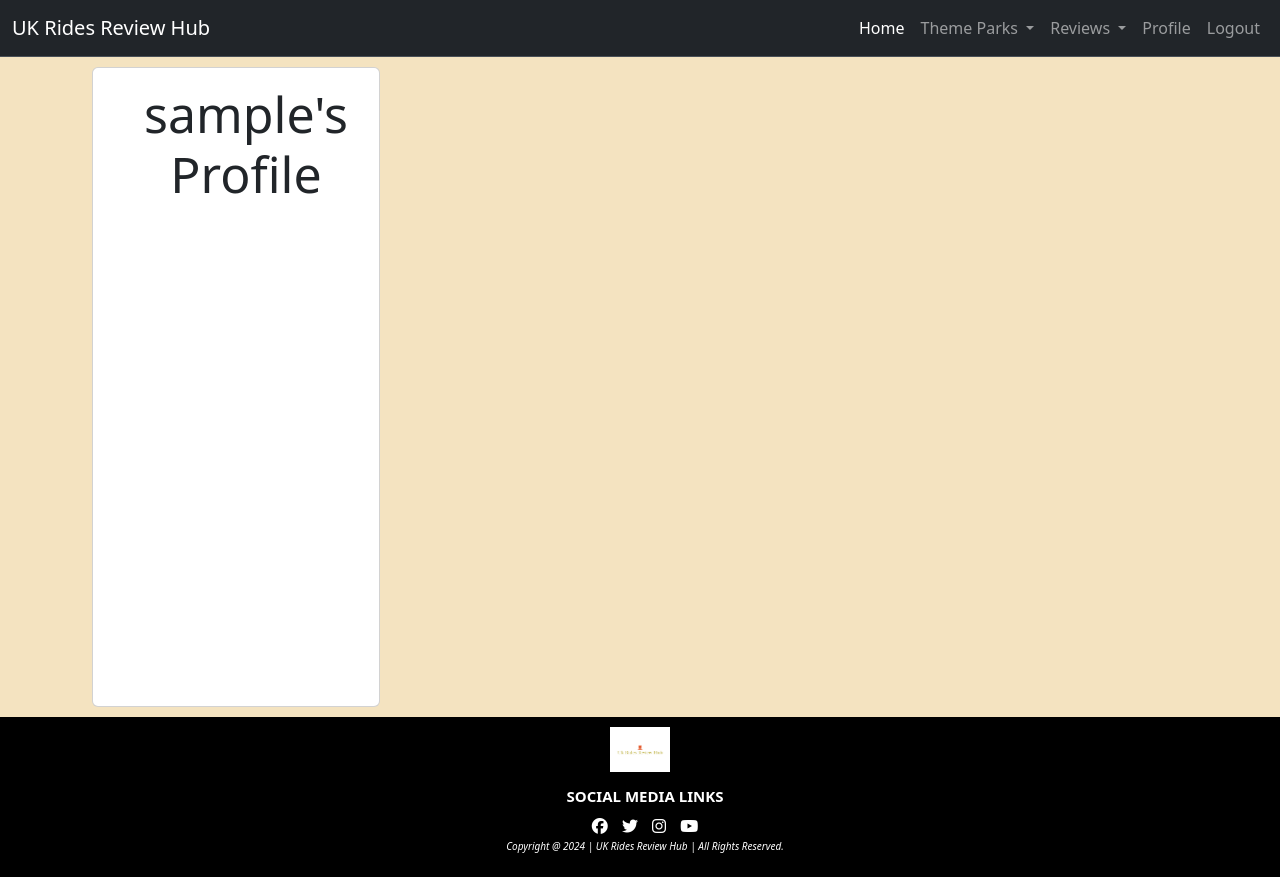
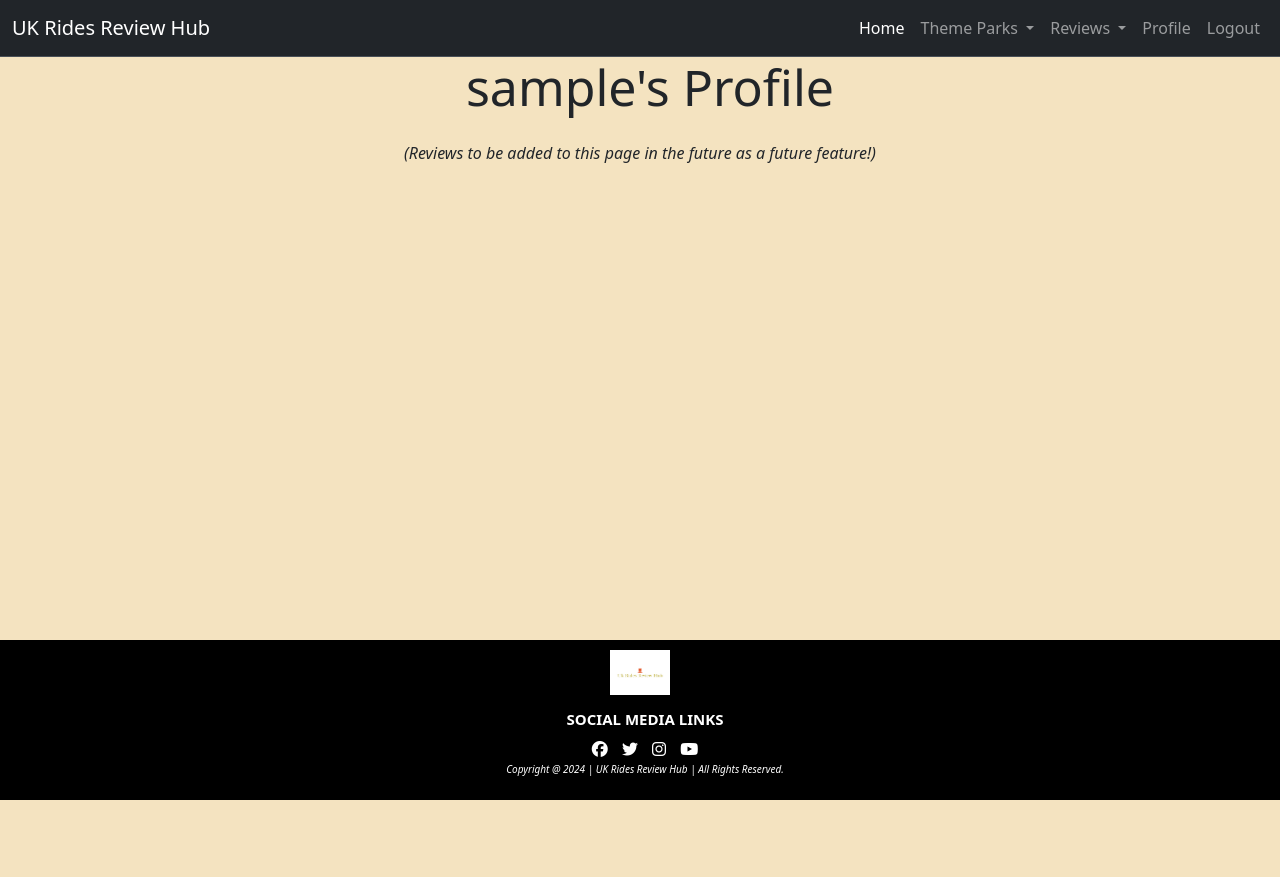
Before and after one commit to hannahro15/Theme-park-reviews-site, a Flask app: page /profile/1 in a window 1280 px wide. After the commit the page ends 800 px from the top, so only its background shows below. Run offline with Flask 3, Linux system fonts and the light colour scheme; the visitor is signed in with stand-in values (Sample User, id 1); a database or web service that is not in the repository returns one stand-in record (values such as "Sample title"); some libraries are stand-ins or nearby versions.

Commit message:
Simplify and edit profile page

```diff
--- a/templates/profile.html
+++ b/templates/profile.html
@@ -1,12 +1,11 @@
 {% extends "base.html" %}
 {% block content %}
 
-<div class="card" style="width: 18rem;">
-  <div class="card-body">
-    <h3 class="card-title">
-      {{ username }}'s Profile
-    </h3>
-  </div>
-</div>
+<h3 class="card-title">
+  {{ username }}'s Profile
+</h3>
+<br>
+<p class="text-center"><em>(Reviews to be added to this page in the future as a future feature!)</em></p>
+
 
 {% endblock %}
```
